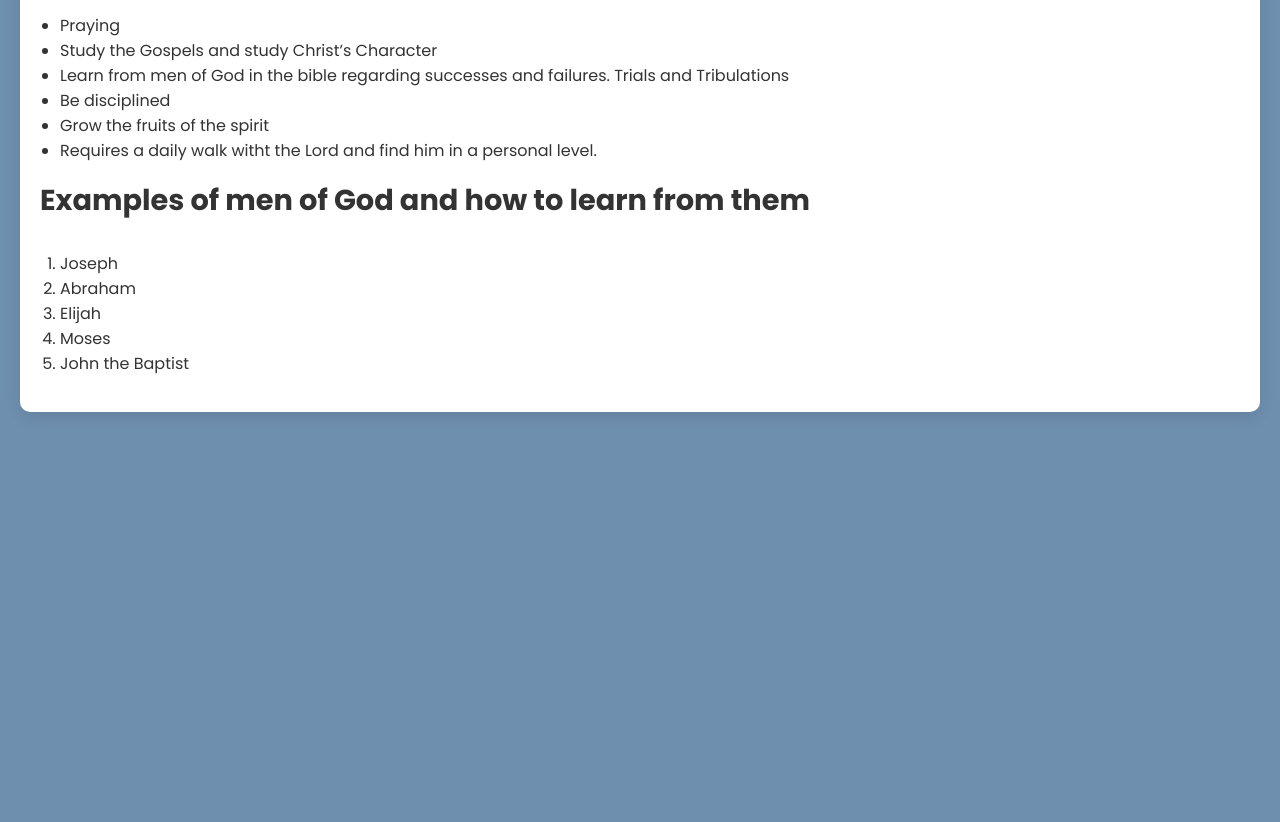
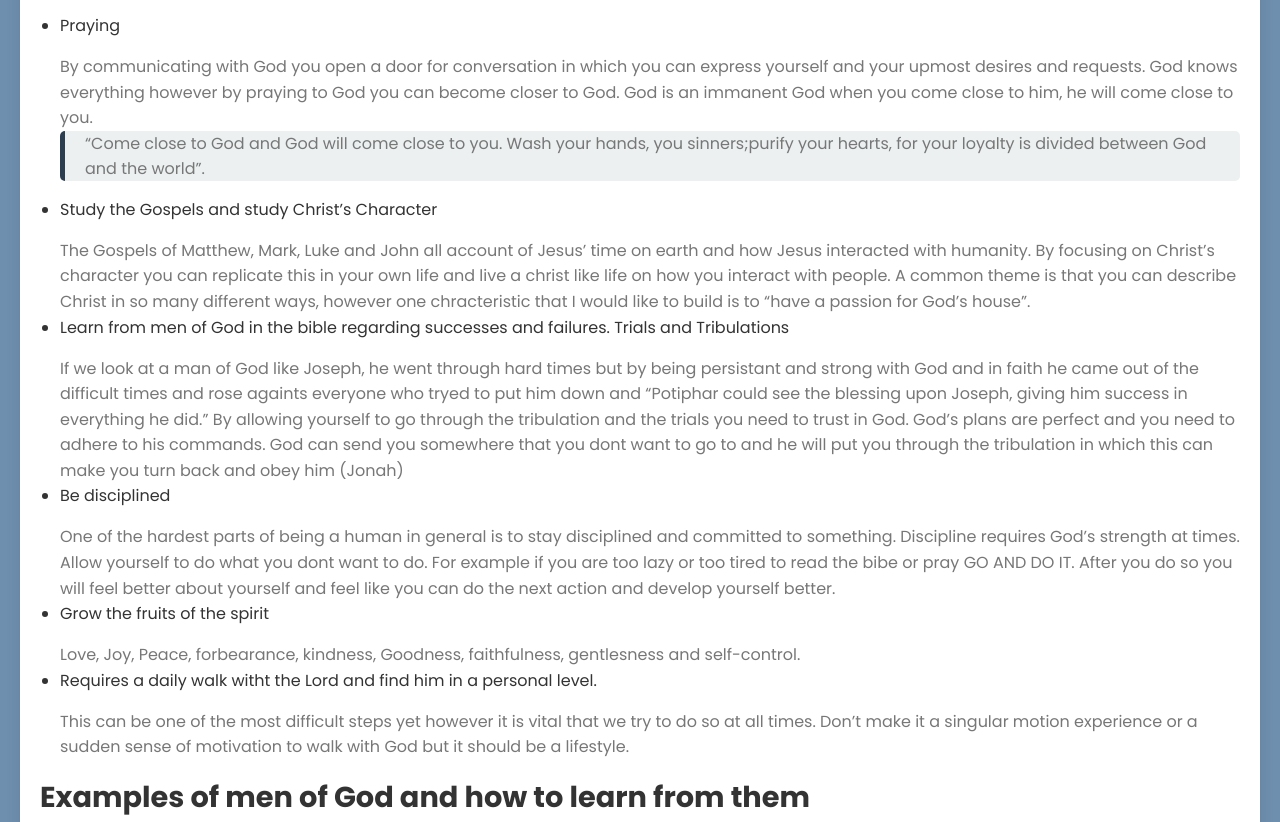
Before and after one commit to muguti1095/muguti1095.github.io, a plain HTML site: page man_of_God.html in a window 1280 px wide. Shown: the part 700-1522 px from the top of the page. Before the commit the page ends 1132 px from the top, so only its background shows below. Drawn offline with Linux system fonts and the light colour scheme.

Commit message:
Update man_of_God.html

```diff
--- a/man_of_God.html
+++ b/man_of_God.html
@@ -108,11 +108,35 @@
         <h3>How to grow into more of a Man of God?</h3>
         <ul>
             <li>Praying</li>
-            <li>Study the Gospels and study Christ’s Character</li>
+          <p>  By communicating with God you open a door for conversation in which you can express yourself and your upmost desires and requests. God knows everything however by praying to God you can become closer to God.
+
+           God is an immanent God when you come close to him, he will come close to you.
+  <blockquote> “Come close to God and God will come close to you. Wash your hands, you sinners;purify your hearts, for your loyalty is divided between God and the world”.</blockquote>
+</p>
+         <li>Study the Gospels and study Christ’s Character</li>
+         <p>
+            The Gospels of Matthew, Mark, Luke and John all account of Jesus’ time on earth and how Jesus interacted with humanity.
+
+            By focusing on Christ’s character you can replicate this in your own life and live a christ like life on how you interact with people. A common theme is that you can describe Christ in so many different ways, however one chracteristic that I would like to build is to “have a passion for God’s house”.
+
+         </p>
+
+
             <li>Learn from men of God in the bible regarding successes and failures. Trials and Tribulations</li>
+
+            <p>
+                If we look at a man of God like Joseph, he went through hard times but by being persistant and strong with God and in faith he came out of the difficult times and rose againts everyone who tryed to put him down and “Potiphar could see the blessing upon Joseph, giving him success in everything he did.” By allowing yourself to go through the tribulation and the trials you need to trust in God. God’s plans are perfect and you need to adhere to his commands. God can send you somewhere that you dont want to go to and he will put you through the tribulation in which this can make you turn back and obey him (Jonah)
+            </p>
             <li>Be disciplined</li>
+            <p>
+                One of the hardest parts of being a human in general is to stay disciplined and committed to something. Discipline requires God’s strength at times. Allow yourself to do what you dont want to do. For example if you are too lazy or too tired to read the bibe or pray GO AND DO IT. After you do so you will feel better about yourself and feel like you can do the next action and develop yourself better.
+            </p>
+
             <li>Grow the fruits of the spirit</li>
+            <p>Love, Joy, Peace, forbearance, kindness, Goodness, faithfulness, gentlesness and self-control.</p>
+
             <li>Requires a daily walk witht the Lord and find him in a personal level.</li>
+            <p>This can be one of the most difficult steps yet however it is vital that we try to do so at all times. Don’t make it a singular motion experience or a sudden sense of motivation to walk with God but it should be a lifestyle.</p>
         </ul>
         <h3>Examples of men of God and how to learn from them</h3>
         <ol>
```
